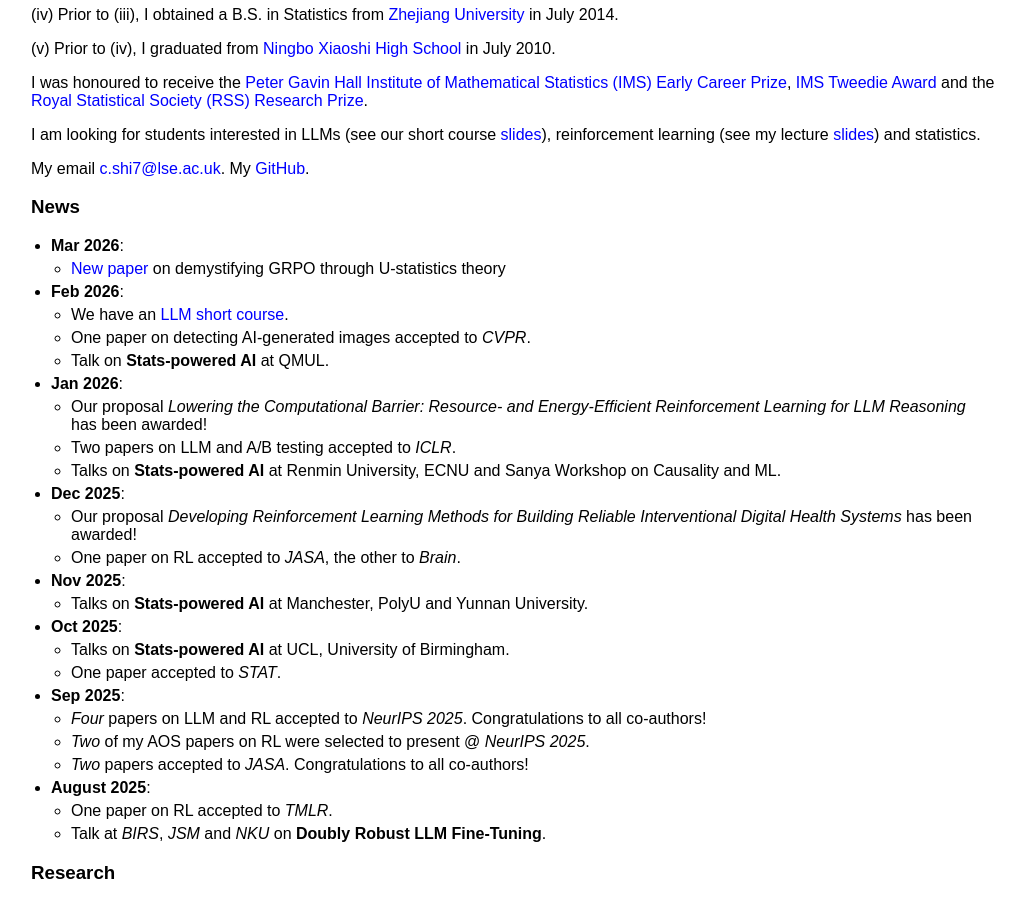
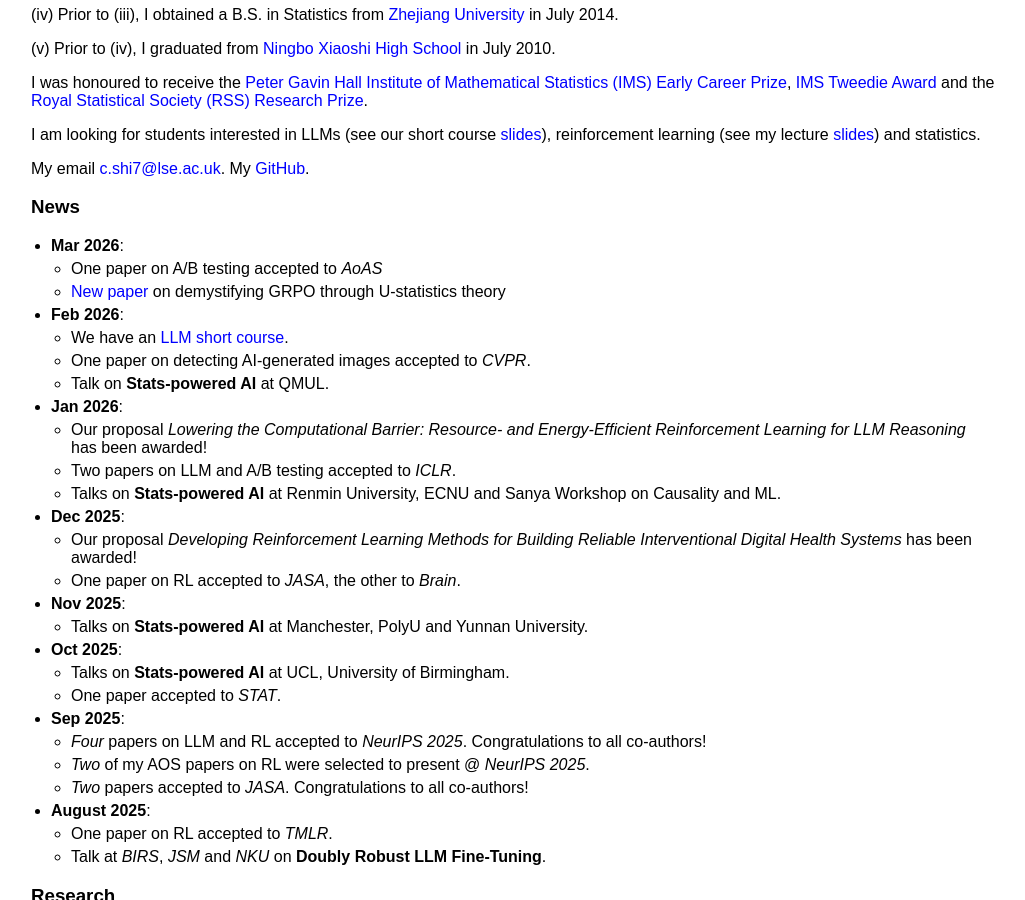
Before and after one commit to callmespring/callmespring.github.io, a Jekyll site: the page built from index.md, in a window 1280 px wide and 900 px high, scrolled down 1004 px. Shown: the whole window, without its empty margins (109-1134 px from the left). Built offline with Jekyll 4.4.1, drawn with Linux system fonts in a browser that asks for light colours.

Commit message:
Update index.md

```diff
--- a/index.md
+++ b/index.md
@@ -28,6 +28,7 @@
 
 ### News
 - **Mar 2026**:
+  * One paper on A/B testing accepted to *AoAS*
   * [New paper](http://arxiv.org/abs/2603.01162) on demystifying GRPO through U-statistics theory
 - **Feb 2026**:
   * We have an [LLM short course](https://github.com/noncollapse/LLM_short_course).
```
